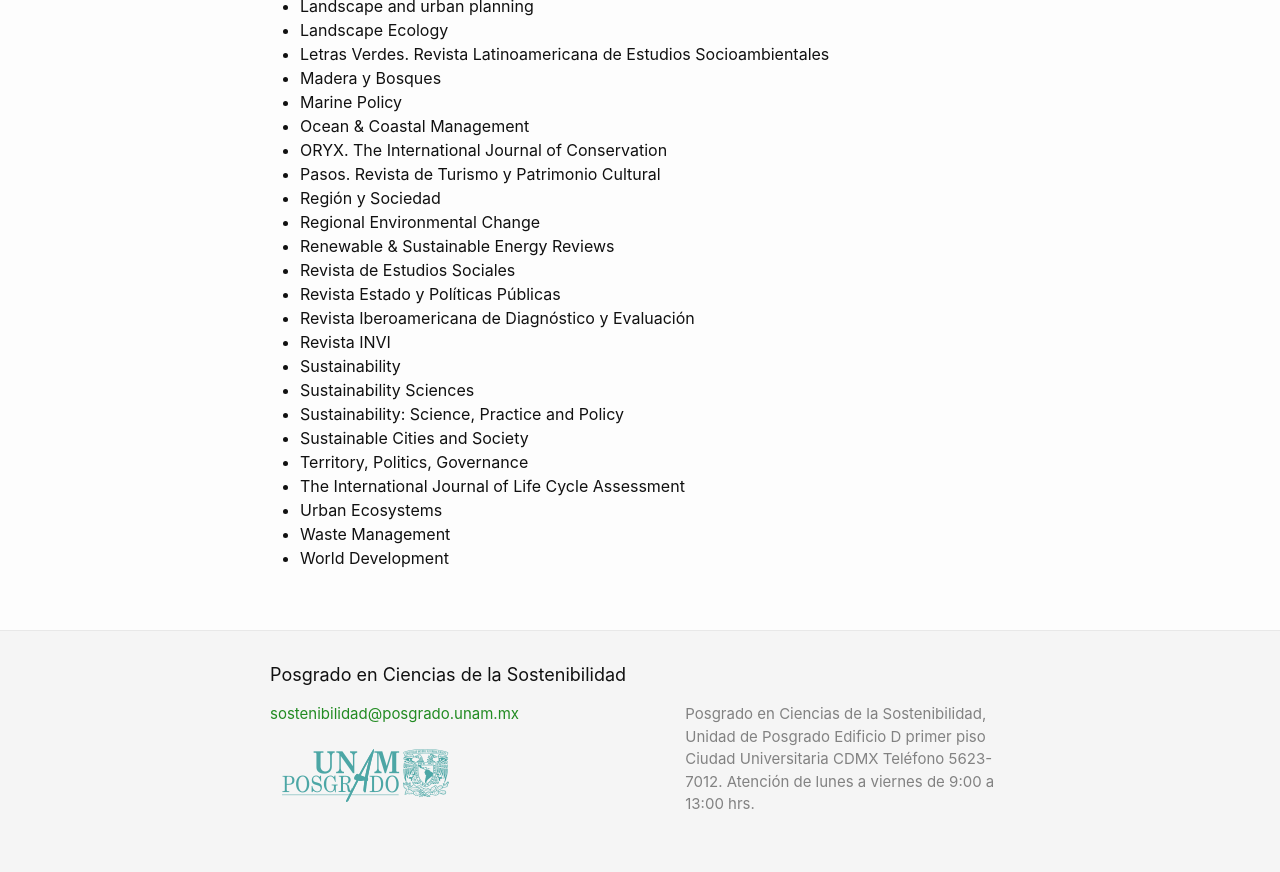
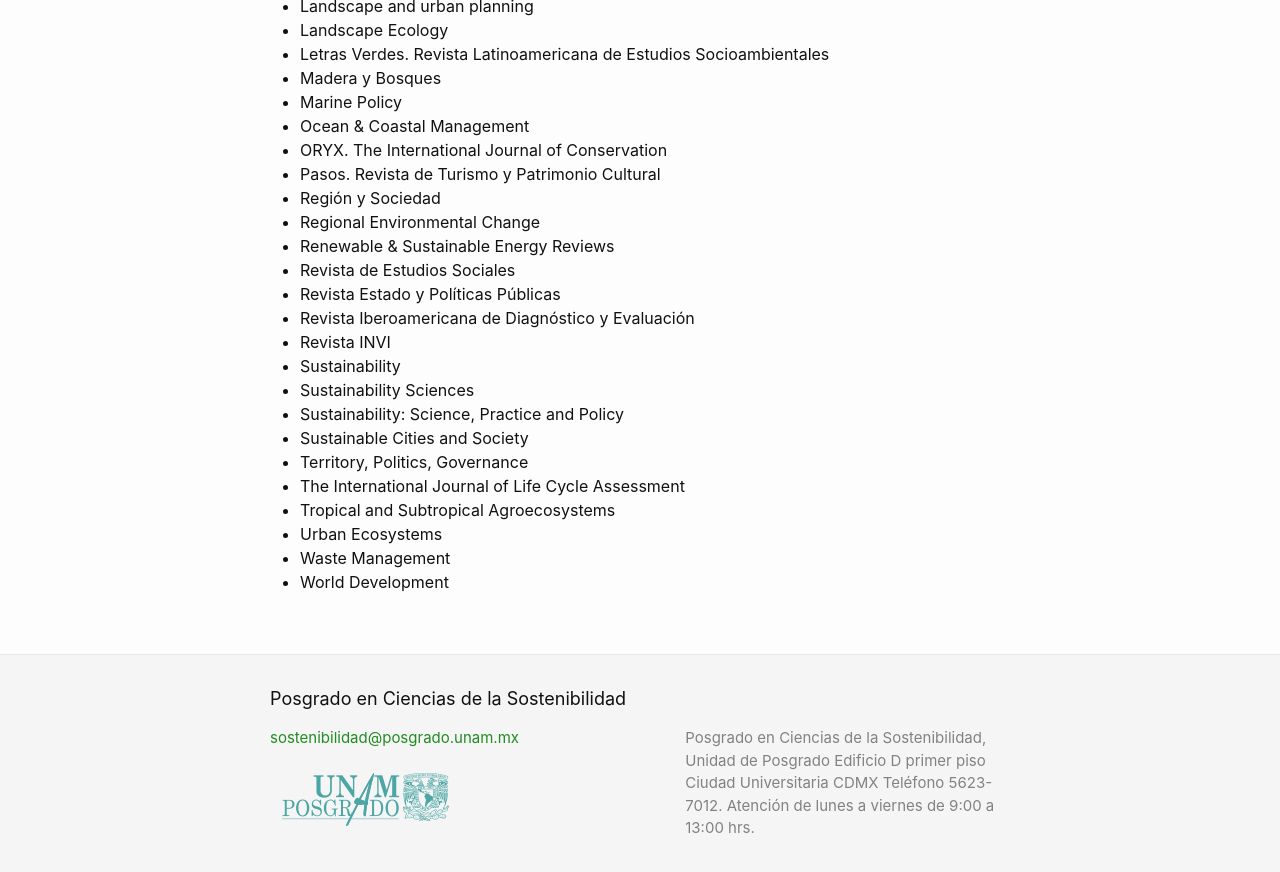
Before and after one commit to pcs-unam/pcs-unam.github.io, a Jekyll site: the page built from doctorado/catalogo_revistas.md, in a window 1280 px wide and 900 px high, scrolled down 1500 px. Shown: the top 872 px of the window. Built offline with Jekyll 4.4.1, drawn with Linux system fonts in a browser that asks for light colours.

Commit message:
Se agregó la revista Tropical and Subtropical Agroecosystems

```diff
--- a/doctorado/catalogo_revistas.md
+++ b/doctorado/catalogo_revistas.md
@@ -73,6 +73,7 @@ permalink: /doctorado/catalogo_revistas/
  - Sustainable Cities and Society
  - Territory, Politics, Governance
  - The International Journal of Life Cycle Assessment
+ - Tropical and Subtropical Agroecosystems
  - Urban Ecosystems
  - Waste Management
  - World Development
```
